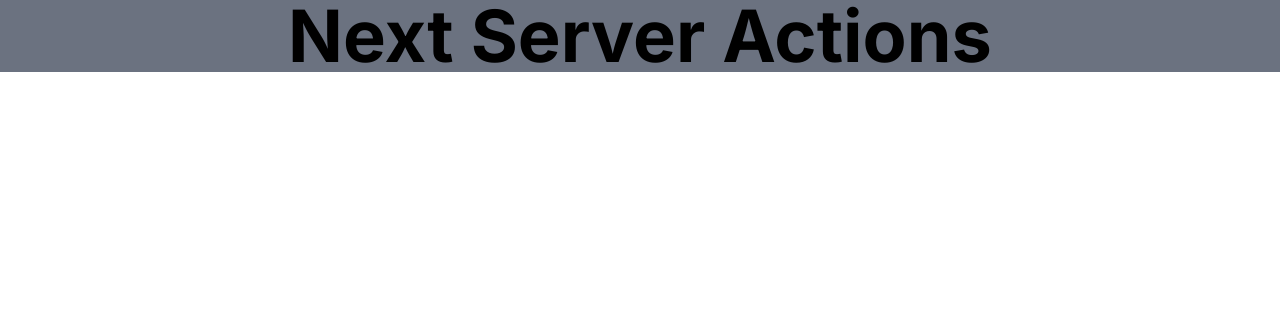
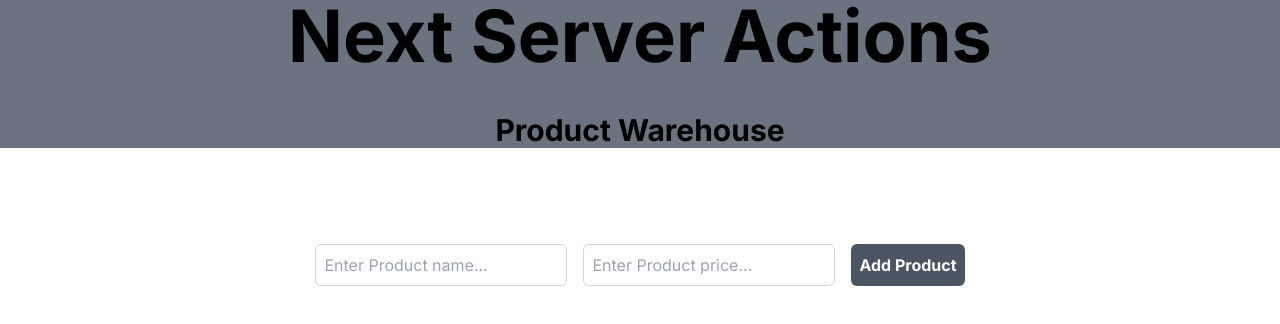
Before and after one commit to MrMitchellMoore/server_actions_demo, a Next.js app: page / in a window 1280 px wide. Shown: the top 324 px of the page. Built offline with nearby package versions, Linux system fonts and the light colour scheme.

Commit message:
Basic Header and Form

```diff
--- a/app/page.tsx
+++ b/app/page.tsx
@@ -1,7 +1,31 @@
 export default function Home() {
   return (
-    <main className="flex flex-col justify-center items-center w-full bg-gray-500">
-      <h1 className="font-bold text-7xl text-center">Next Server Actions</h1>
-    </main>
+    <>
+      <header className="flex flex-col justify-center items-center w-full bg-gray-500">
+        <h1 className="font-bold text-7xl text-center">Next Server Actions</h1>
+        <div className="mt-10">
+          <h1 className="font-bold text-3xl text-center">Product Warehouse</h1>
+        </div>
+      </header>
+      <main className="w-full">
+        <div className="flex justify-center items-center mt-24">
+          <form className="flex gap-4" action="">
+            <input
+              className="border border-gray-300 p-2 rounded-md"
+              placeholder="Enter Product name..."
+              type="text"
+            />
+            <input
+              className="border border-gray-300 p-2 rounded-md"
+              placeholder="Enter Product price..."
+              type="text"
+            />
+            <button className="bg-gray-600 hover:bg-gray-300 hover:text-black p-2 rounded-md font-bold text-white">
+              Add Product
+            </button>
+          </form>
+        </div>
+      </main>
+    </>
   );
 }
--- a/next.config.js
+++ b/next.config.js
@@ -1,4 +1,8 @@
 /** @type {import('next').NextConfig} */
-const nextConfig = {}
+const nextConfig = {
+  experimental: {
+    serverActions: true,
+  },
+};
 
-module.exports = nextConfig
+module.exports = nextConfig;
```
